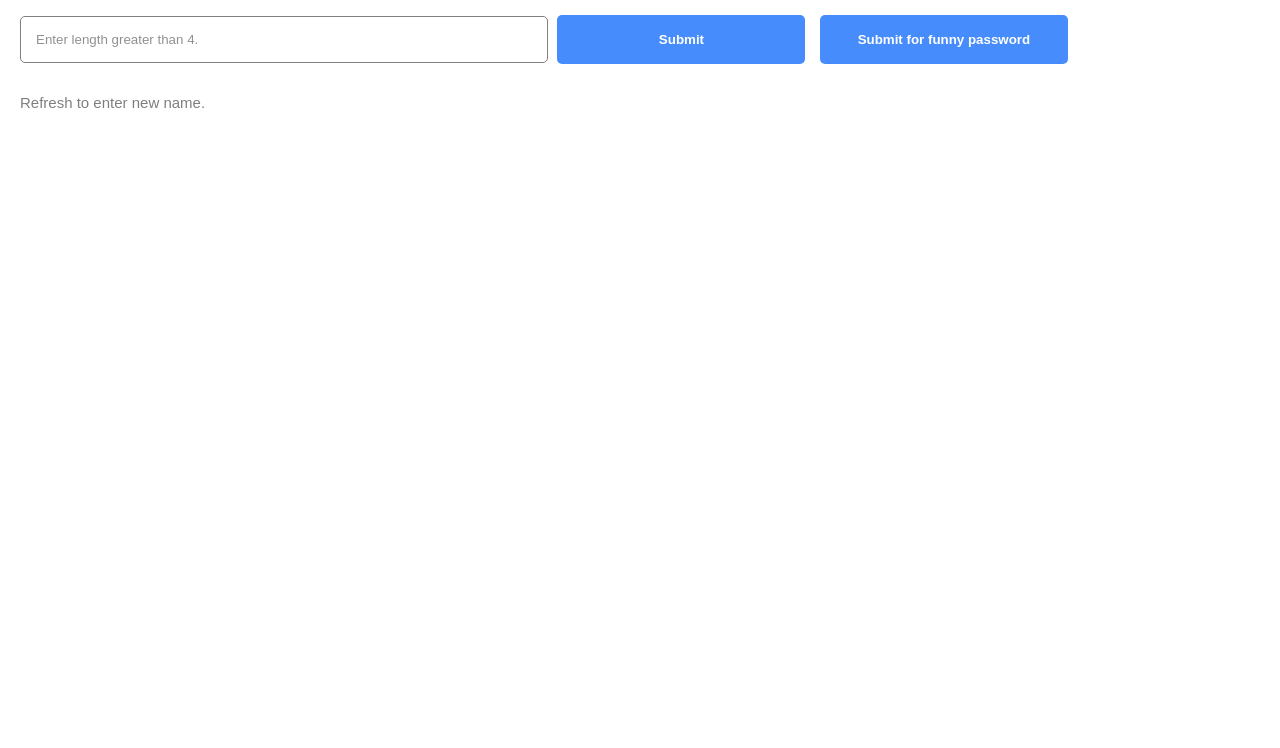
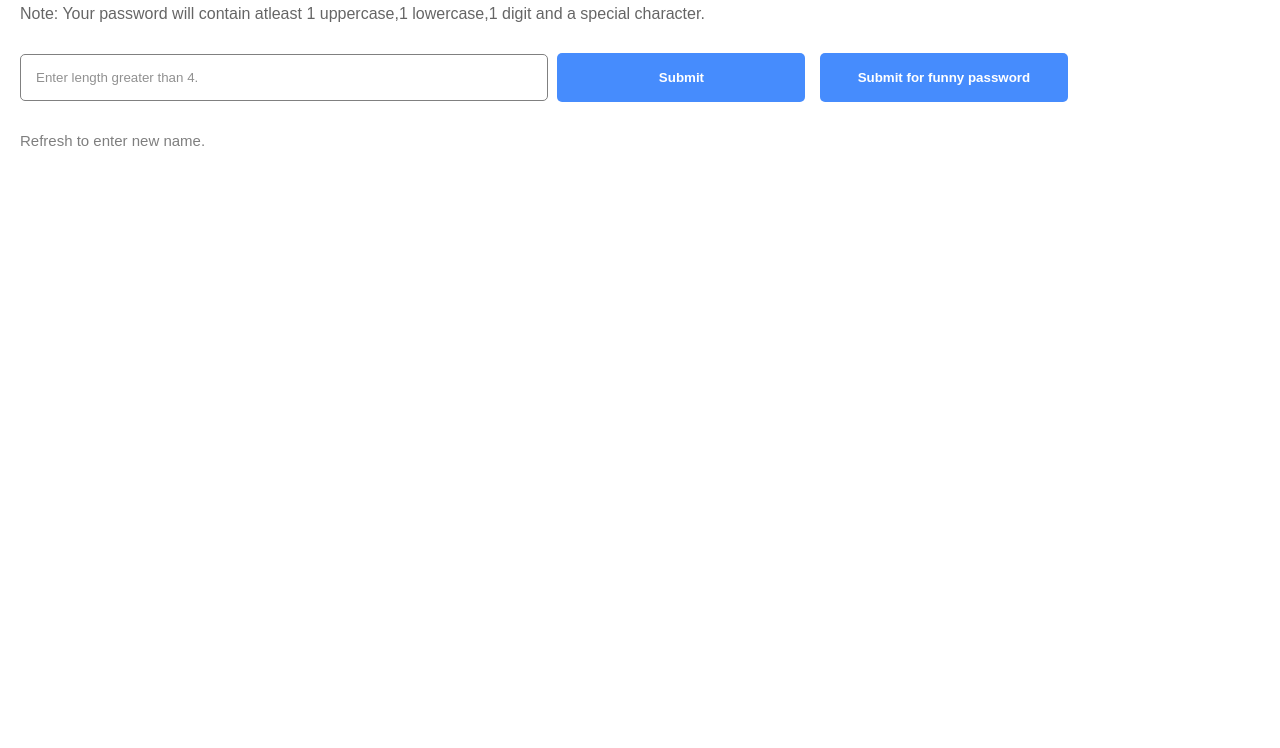
Before and after one commit to SDInfinity/Javascript-Tutorial, a website: page Password/index.html in a window 1280 px wide. Shown: the part 72-820 px from the top of the page. Drawn offline with Linux system fonts and the light colour scheme.

```diff
--- a/Password/index.html
+++ b/Password/index.html
@@ -10,6 +10,7 @@
 <body>
     <div class="container">
         <h1>Welcome to password generator.</h1>
+        <p class="note">Note: Your password will contain atleast 1 uppercase,1 lowercase,1 digit and a special character.</p>
         <form action="">
             <input type="text" class="length" placeholder="Enter length greater than 4.">
             <button type="submit" class="btn">Submit</button>
--- a/Password/styles.css
+++ b/Password/styles.css
@@ -60,6 +60,11 @@
     opacity: 0.5;
 }
 
+.note{
+    margin-left: 0;
+    opacity : 0.6;
+}
+
 @media only screen and (max-width: 576px)
 {
     button{
```
